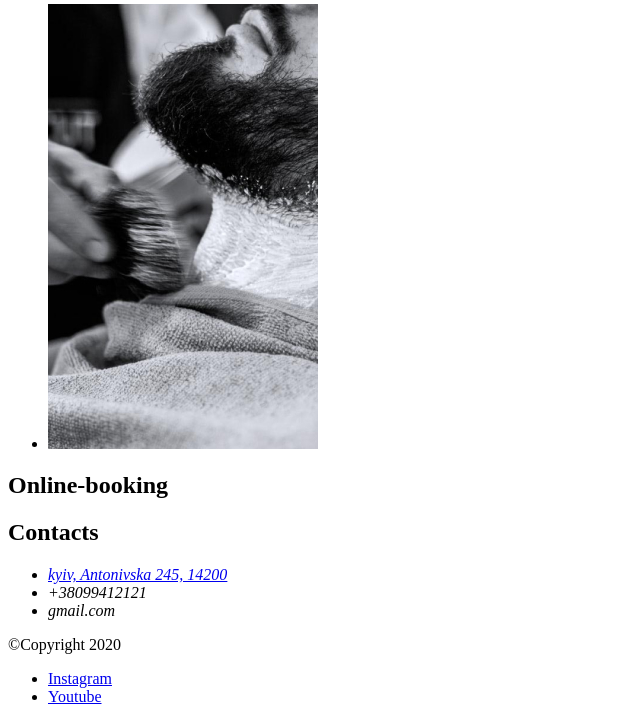
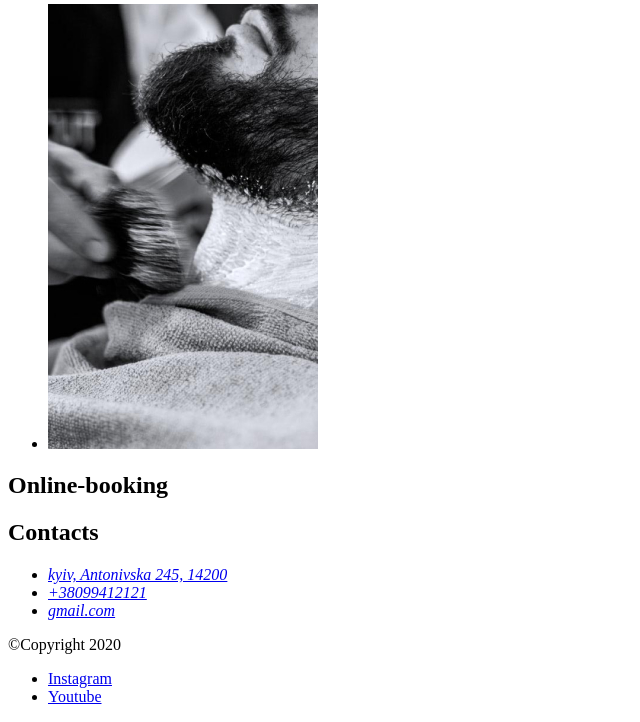
Before and after one commit to Takoenu/barbershop, a plain HTML site: page index.html in a window 1280 px wide. Shown: the part 5419-6141 px from the top of the page, without its empty margins (0-640 px from the left). Drawn offline with Linux system fonts and the light colour scheme.

Commit message:
footer - updated

```diff
--- a/index.html
+++ b/index.html
@@ -163,8 +163,8 @@
                 >kyiv, Antonivska 245, 14200</a
               >
             </li>
-            <li><a href="tel:+380991111111"></a>+38099412121</li>
-            <li><a href="mailto:gmail.com"></a>gmail.com</li>
+            <li><a href="tel:+380991111111">+38099412121</a></li>
+            <li><a href="mailto:gmail.com">gmail.com</a></li>
           </ul>
         </address>
       </section>
```
